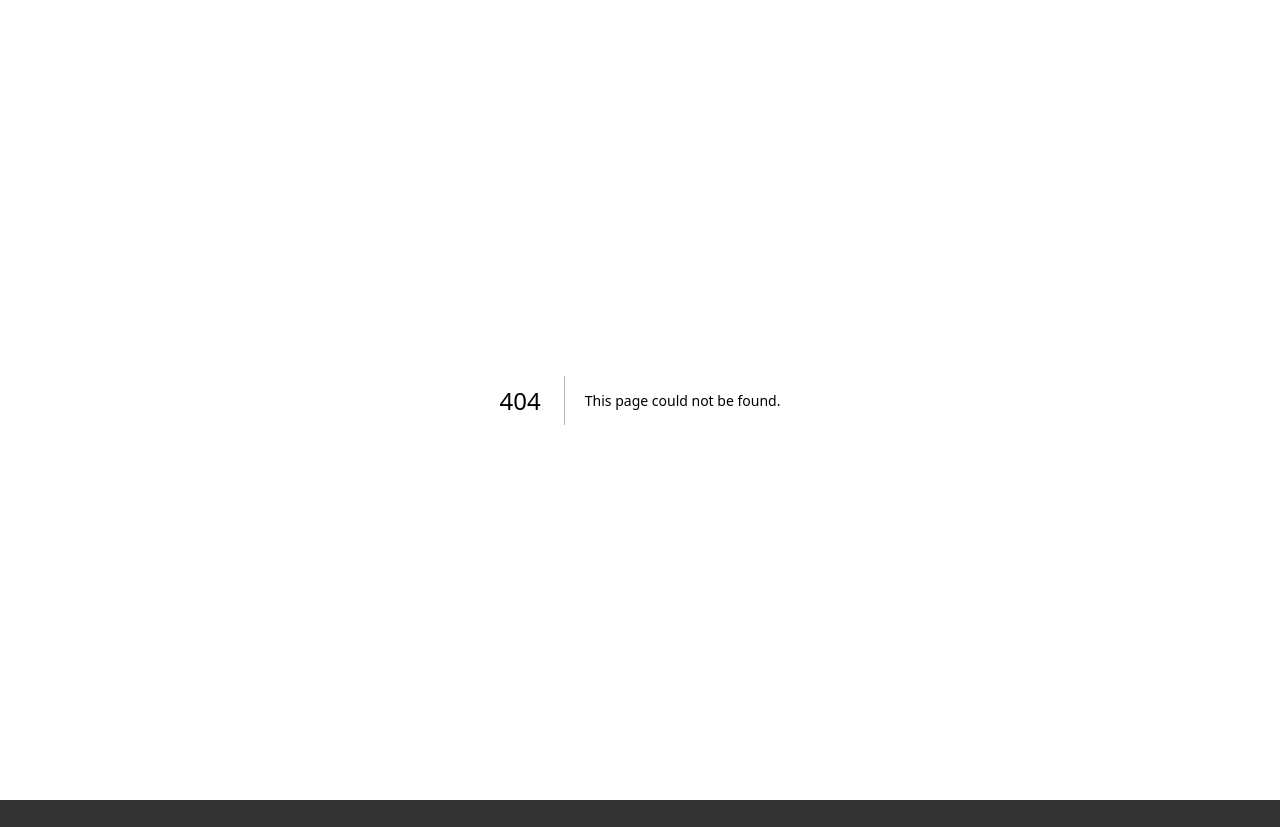
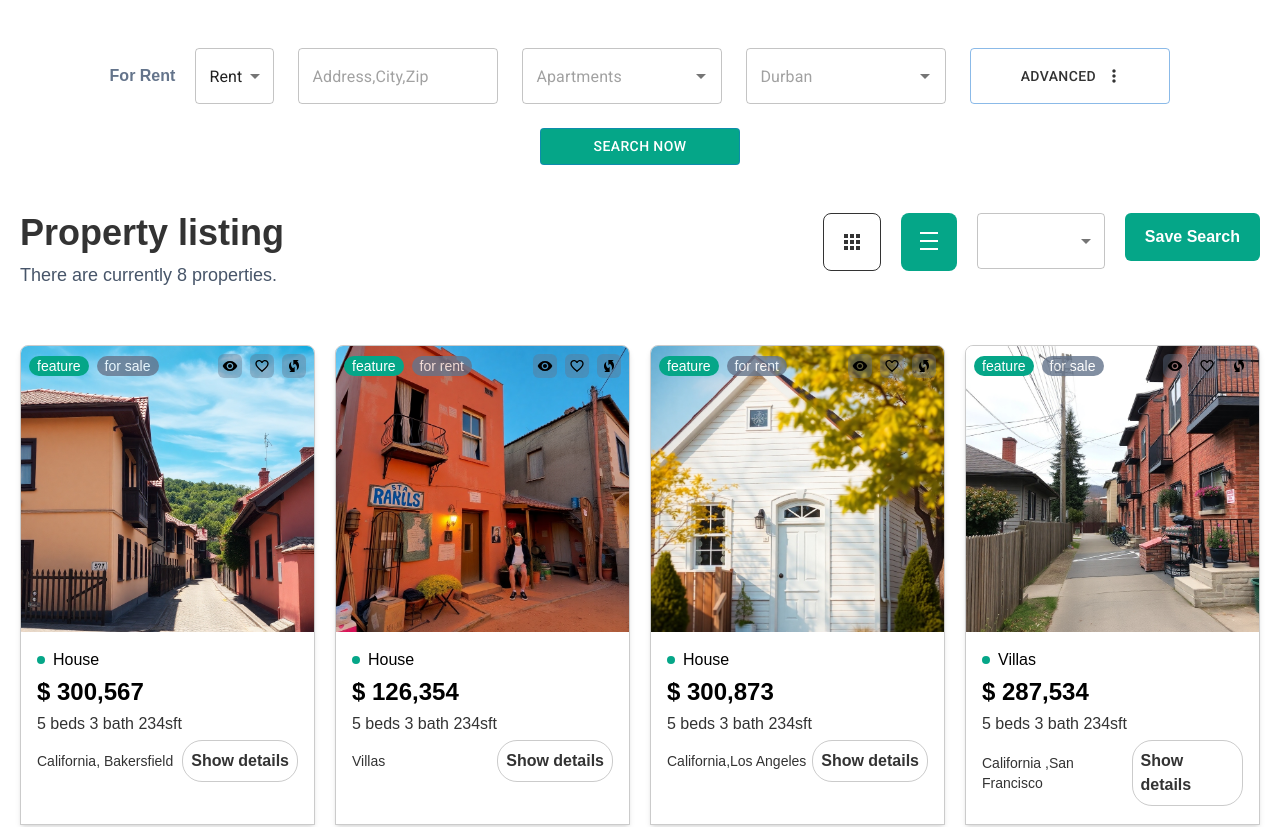
Before and after one commit to scelo-gumede/Real-Estate-1, a Next.js app: page /1 in a window 1280 px wide. Before the commit this address had no page. Shown: the top 827 px of the page. Built offline with nearby package versions, Linux system fonts and the light colour scheme.

Commit message:
added search page

```diff
--- /dev/null
+++ b/app/[search]/page.tsx
@@ -0,0 +1,22 @@
+"use server"
+import SearchCitiesAll from "../components/SearchCitesAll"
+import SearchCitiesBar from "../components/SearchCitiesBar"
+import SearchCitiesLabel from "../components/SearchCitiesLabel"
+
+
+
+
+export default async function Search({params}:{params:Promise<{search:string}>}){
+
+
+    const search = (await params).search
+
+    return(
+        <>
+
+            <SearchCitiesBar />
+            <SearchCitiesLabel />
+            <SearchCitiesAll  />
+        </>
+    )
+}
--- a/app/components/AgentTile.tsx
+++ b/app/components/AgentTile.tsx
@@ -2,7 +2,11 @@
 
 import Image from "next/image"
 import { useState } from "react"
-
+import FacebookIcon from '@mui/icons-material/Facebook';
+import XIcon from '@mui/icons-material/X';
+import InstagramIcon from '@mui/icons-material/Instagram';
+import LinkedInIcon from '@mui/icons-material/LinkedIn';
+import clsx from "clsx";
 
 interface AgentTileProps{
         name:string,
@@ -26,7 +30,14 @@ export default function AgentTile(props:AgentTileProps){
                 </div> ) }
                 <div className="absolute top-0 z-10 left-0 w-full h-full blackEffect"/>
 
-
+                <div className={clsx("z-30 transition space-y-3  duration-300 bg-transparent absolute translate-x-full right-0  translate-y-1/2 bottom-1/2 flex flex-col",{
+                    "-translate-x-full":enter
+                })}>
+                    <FacebookIcon  className="bg-greyWhite p-1 transition duration-300 hover:scale-110  rounded-lg"/>
+                    <XIcon className="bg-greyWhite p-1 transition duration-300 hover:scale-110  rounded-lg" />
+                    <InstagramIcon className="bg-greyWhite p-1 transition duration-300 hover:scale-110  rounded-lg" />
+                    <LinkedInIcon className="bg-greyWhite p-1 transition duration-300 hover:scale-110  rounded-lg" />
+                </div>
             </div>
 
         </article>
--- /dev/null
+++ b/app/components/SearchCitesAll.tsx
@@ -0,0 +1,18 @@
+
+
+import { houses } from "../data"
+import HouseTile from "./HouseTile"
+
+export default function SearchCitiesAll(){
+
+
+    return(
+        <section className="grid px-5 my-10 gap-5 grid-cols-1 md:grid-cols-2 lg:grid-cols-4">
+            {houses.map((each,i)=>{
+                return (
+                    <HouseTile {...each} key={i} />
+                )
+            })}
+        </section>
+    )
+}
--- /dev/null
+++ b/app/components/SearchCitiesBar.tsx
@@ -0,0 +1,73 @@
+"use client"
+
+import TextField from '@mui/material/TextField';
+import { Autocomplete, Button, MenuItem, Select, SelectChangeEvent } from '@mui/material';
+import MoreVertIcon from '@mui/icons-material/MoreVert';
+import SearchIcon from '@mui/icons-material/Search';
+import { useState } from 'react';
+
+
+export default function SearchCitiesBar(){
+    const[rentOrBuy,setRentOrBuy]=useState("Rent")
+
+    const options=["Property","House","Apartment"]
+    const places=["Durban","Johannesburg","Capetown","Nelspruit"]
+    const handleChange=(event:SelectChangeEvent)=>{
+        setRentOrBuy(event.target.value as string)
+    }
+
+    return(
+        <section>
+
+        <div className=" p-2 my-6 md:mx-4 rounded-[20px]">
+
+            <div className='p-4 rounded-[20px] bg-white flex gap-2 md:flex-wrap justify-center   md:gap-6'>
+
+
+                <div className='flex justify-center gap-5 items-center'>
+                    <p className='font-bold hidden md:flex text-slate-500'>For {rentOrBuy} </p>
+                    <Select value={rentOrBuy} className='font-bold text-slate-500' onChange={handleChange}>
+                        <MenuItem value={"Rent"}>Rent</MenuItem>
+                        <MenuItem value={"Buy"}>Buy</MenuItem>
+                    </Select>
+                </div>
+
+                <div className='md:hidden bg-green text-white p-3 rounded-md flex items-center'><MoreVertIcon /></div>
+                <TextField  id="outlined-basic" placeholder='Address,City,Zip' variant="outlined" className='border w-[300px] md:w-[200px] border-solid hover:border-green' />
+                <div className='flex items-center md:hidden bg-green rounded-md p-3'><SearchIcon /></div>
+
+                <div className='hidden md:flex'>
+                <Autocomplete
+                 disablePortal
+                sx={{width:200}}
+                options={options}
+                renderInput={(params) => <TextField placeholder='Apartments' {...params} />}
+                 />
+                </div>
+
+                <div className='hidden md:flex'>
+                <Autocomplete
+                disablePortal
+                sx={{width:200}}
+                options={places}
+                renderInput={(params) => <TextField placeholder='Durban' {...params} />}
+                />
+            </div>
+
+            <div className='hidden md:flex'>
+             <Button endIcon={<MoreVertIcon />} sx={{width:200,color:"#333333"}} variant='outlined'>
+             Advanced
+             </Button>
+            </div>
+
+            <div className='hidden md:flex'>
+             <Button className='bg-green h-full hover:bg-grey' sx={{width:200,background:"#05a688",color:"#ffffff"}} variant='outlined'>
+             Search Now
+            </Button>
+            </div>
+            </div>
+        </div>
+
+        </section>
+    )
+}
--- /dev/null
+++ b/app/components/SearchCitiesLabel.tsx
@@ -0,0 +1,47 @@
+"use client"
+import AppsIcon from '@mui/icons-material/Apps';
+import DensityMediumIcon from '@mui/icons-material/DensityMedium';
+import { MenuItem, Select, SelectChangeEvent } from '@mui/material';
+import { useState } from 'react';
+
+
+
+export default function SearchCitiesLabel(){
+    const[sorting,setSorting]=useState("")
+
+    const handleSort=(event:SelectChangeEvent)=>{
+        setSorting(event.target.value)
+    }
+
+    return(
+        <section className='flex px-5 flex-col md:flex-row justify-between '>
+            <div className='flex flex-col gap-2'>
+            <h2 className="text-4xl text-grey text-left font-extrabold">Property listing</h2>
+            <p className="text-slate-600 text-lg mb-4 text-left">There are currently 8 properties.</p>
+            </div>
+
+            <div className='flex flex-col md:flex-row gap-5 items-start'>
+                <div className='flex gap-5'>
+
+                <div className='text-grey border border-solid border-grey p-4 rounded-lg'>
+                <AppsIcon className=' ' />
+                </div>
+                <div className='bg-green p-4 rounded-lg text-white'>
+                <DensityMediumIcon className='' />
+                </div>
+                <div >
+                    <Select onChange={handleSort} className='w-32' value={sorting}>
+                        <MenuItem value={"low to high"}>Low to High</MenuItem>
+                        <MenuItem value={"high to low"}>High to Low</MenuItem>
+                        <MenuItem value={"first"}>First</MenuItem>
+                        <MenuItem value={"last"}>Last</MenuItem>
+                    </Select>
+                </div>
+                </div>
+                <div className="flex justify-center items-center ">
+                    <p className="text-white bg-green font-bold text-center px-5 rounded-md py-3 cursor-pointer ">Save Search</p>
+                 </div>
+            </div>
+        </section>
+    )
+}
--- a/app/layout.tsx
+++ b/app/layout.tsx
@@ -34,7 +34,9 @@ export default function RootLayout({
       <body
         className={`${geistSans.variable} ${geistMono.variable} antialiased`}
       >
+        <main>
         {children}
+        </main>
         <Footer />
       </body>
     </html>
```
